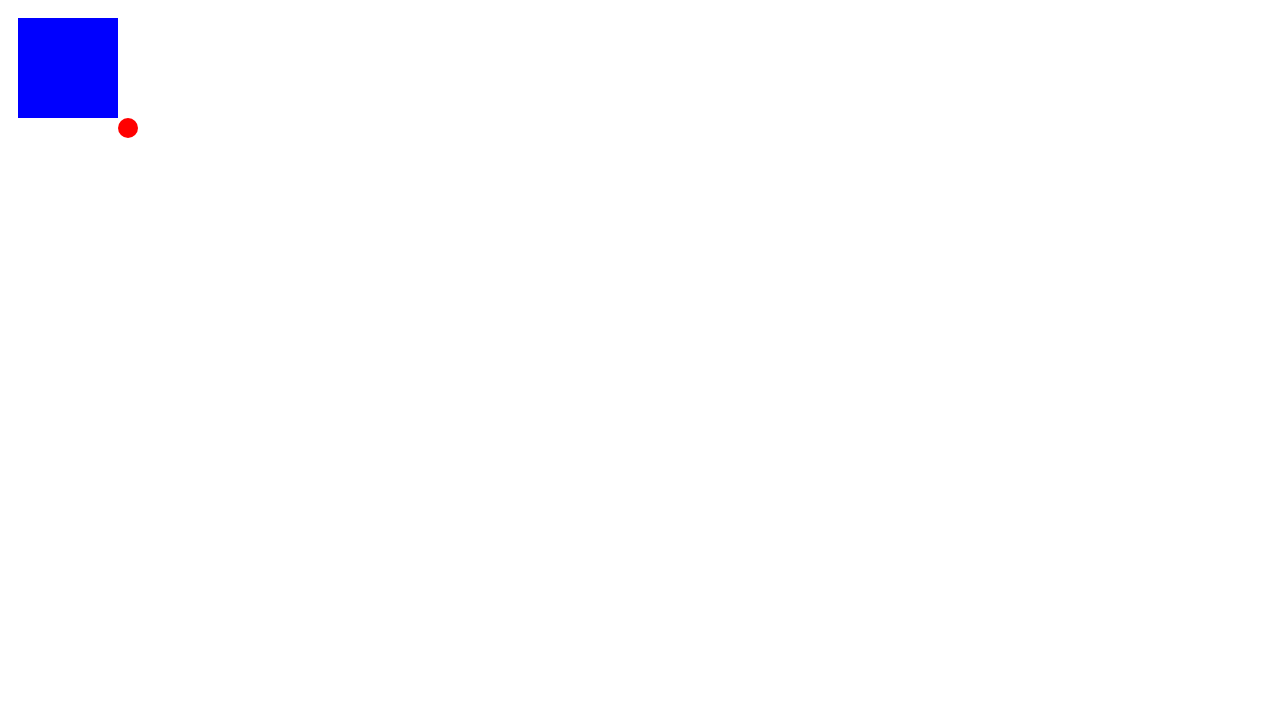
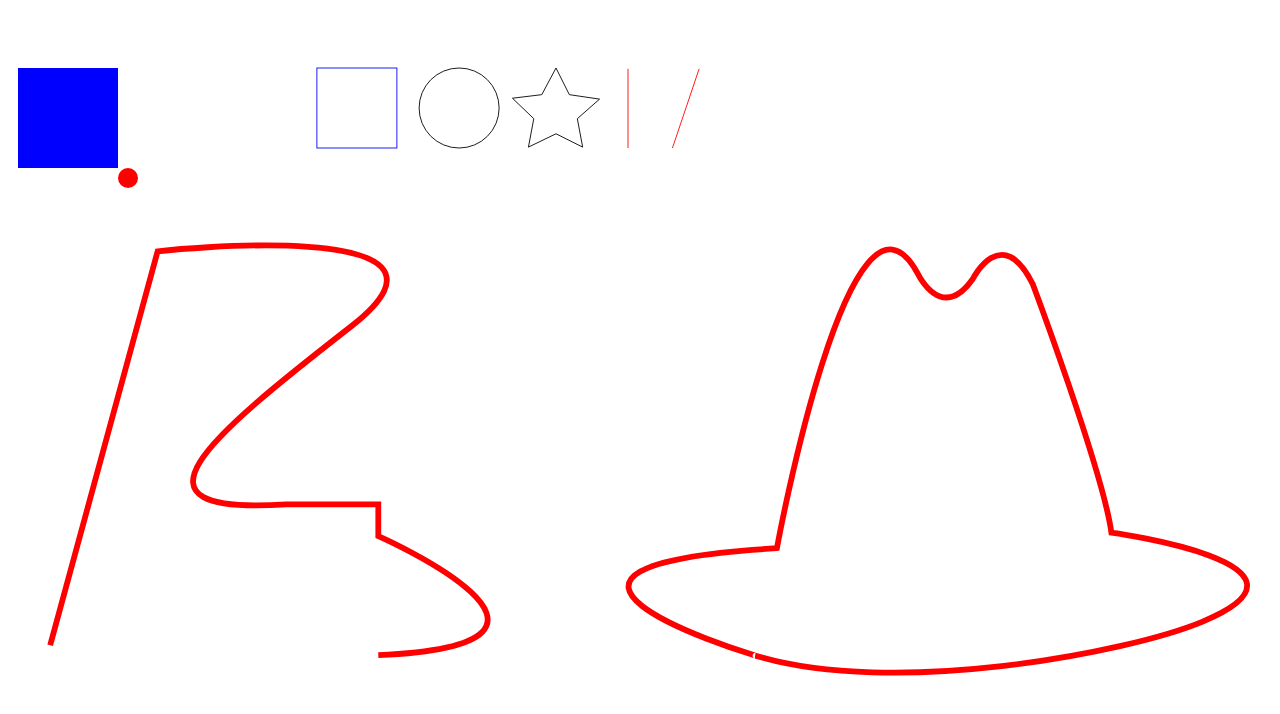
Before and after one commit to rdwrcode/simple-next, a Next.js app: page /svg in a window 1280 px wide. Shown: the top 714 px of the page. Built offline with nearby package versions, Linux system fonts and the light colour scheme.

Commit message:
update-svg

```diff
--- a/pages/svg.js
+++ b/pages/svg.js
@@ -6,6 +6,20 @@ export default () => (
       <rect x={10} y={10} width={100} height={100} fill="blue" />
       <circle cx={120} cy={120} r={10} fill="red" />
     </svg>
+    <svg x="400px" y="400px" width="400px" height="200px" viewBox="0 0 450 100">
+      <rect x="10" y="5" fill="white" stroke="blue" width="90" height="90"/>
+      <circle fill="white" stroke="black" cx="170" cy="50" r="45"/>
+      <polygon fill="white" stroke="black"
+        points="279,5 294,35 328,40 303,62 309,94 279,79 248,94 254,62 230,39 263,35"/>
+      <line fill="none" stroke="red" x1="410" y1="95" x2="440" y2="6"/>
+      <line fill="none" stroke="red" x1="360" y1="6" x2="360" y2="95"/>
+    </svg>
+    <svg viewBox="0 0 218.8 87.1">
+      <g fill="none" stroke="red">
+        <path d="M7.3 75L25.9 6.8s58.4-6.4 33.5 13-41.1 32.8-11.2 30.8h15.9v5.5s42.6 18.8 0 20.6" />
+        <path d="M133.1 58.2s12.7-69.2 24.4-47.5c0 0 4.1 8.6 9.5.9 0 0 5-10 10.4.9 0 0 12.2 32.6 13.6 43 0 0 39.8 5.4 15.8 15.4-13.2 5.5-53.8 13.1-77.4 5.9.1 0-51.9-15.4 3.7-18.6z" />
+      </g>
+    </svg>
     <style jsx>{`
       background-image: url(static/noun_364.svg);
     `}</style>
```
Also changed, not shown: 1 other file (tests, documents, lock files or other folders).
